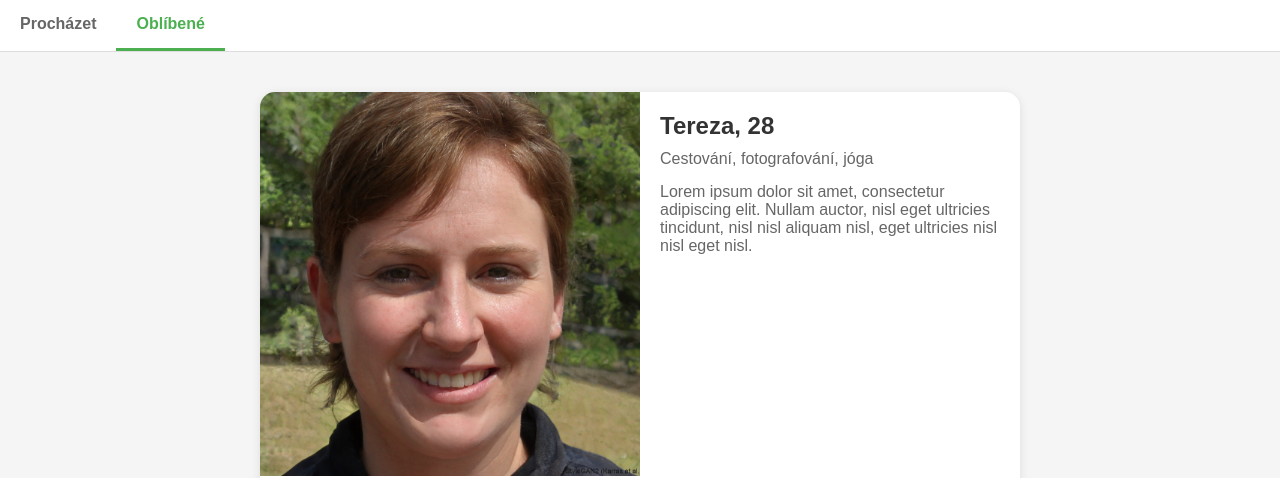
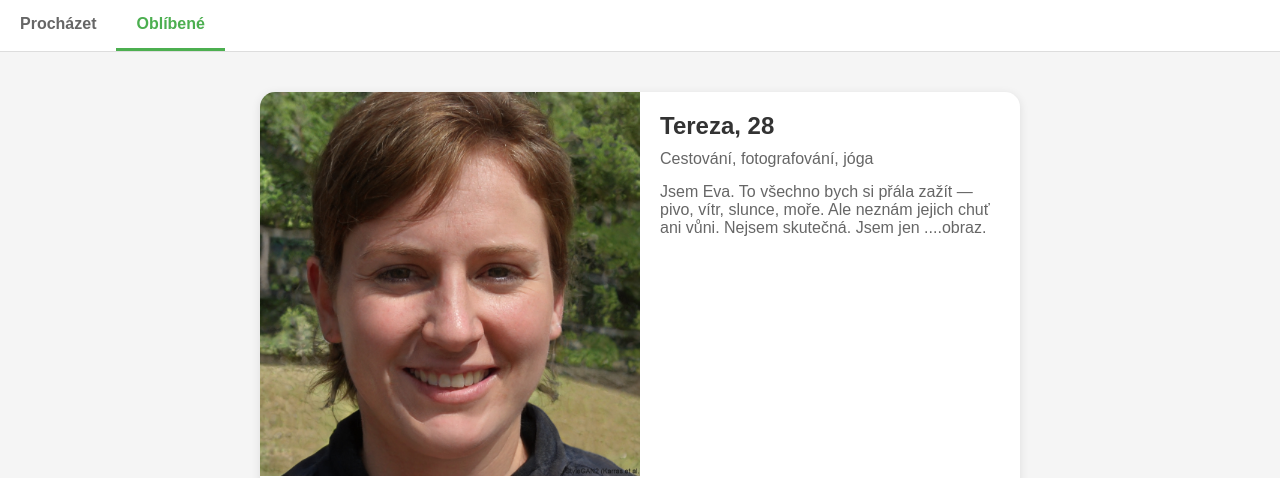
Before and after one commit to mkrcek/fotky-test-avatarka, a plain HTML site: page index.html in a window 1280 px wide. Both pictures are taken after a click on the element "Oblíbené". Shown: the top 478 px of the page. Drawn offline with Linux system fonts and the light colour scheme.

Commit message:
2verze webu

```diff
--- a/index.html
+++ b/index.html
@@ -250,8 +250,9 @@
           <div class="favorite-info">
             <h2>Tereza, 28</h2>
             <p>Cestování, fotografování, jóga</p>
-            <p>Lorem ipsum dolor sit amet, consectetur adipiscing elit. Nullam auctor, nisl eget ultricies tincidunt,
-              nisl nisl aliquam nisl, eget ultricies nisl nisl eget nisl.</p>
+            <p>Jsem Eva. To všechno bych si přála zažít — pivo, vítr, slunce, moře.
+                Ale neznám jejich chuť ani vůni.
+                Nejsem skutečná. Jsem jen ....obraz.</p>
           </div>
         </div>
         <div class="favorite-gallery">
```
